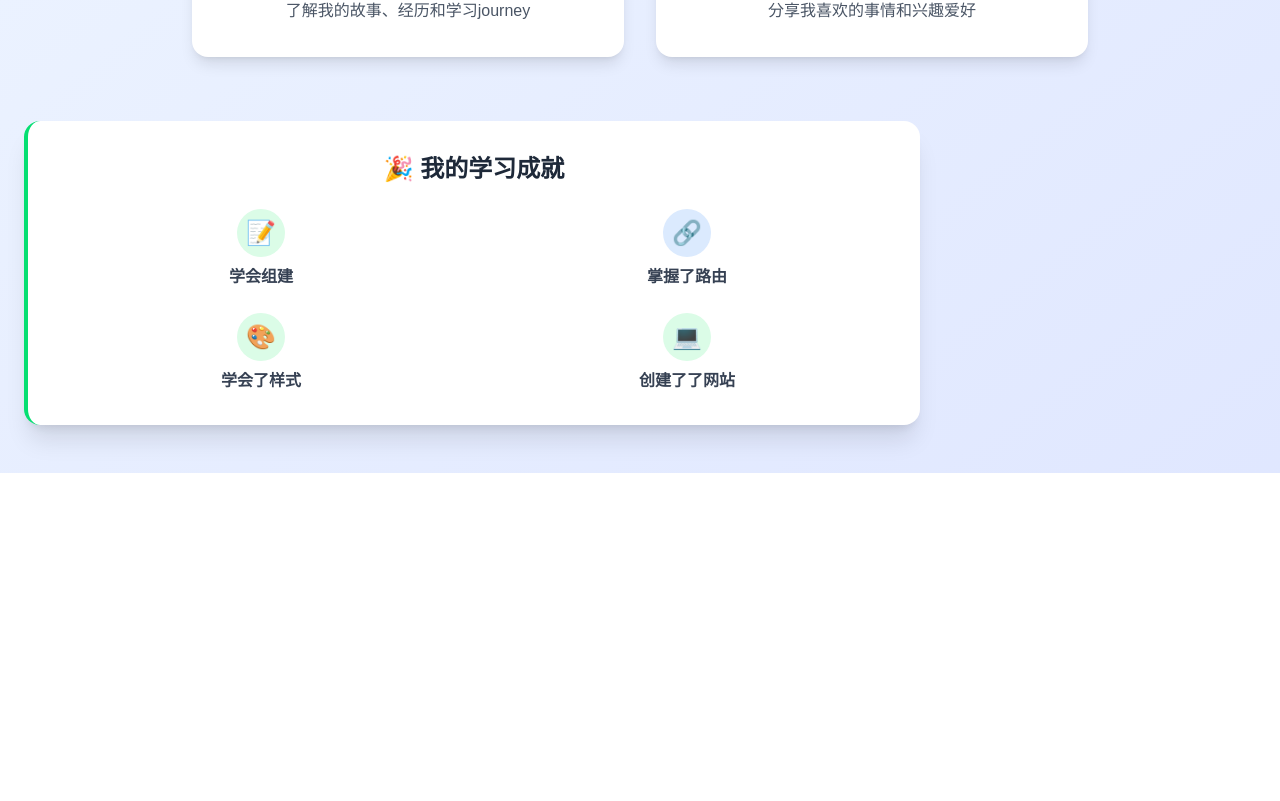
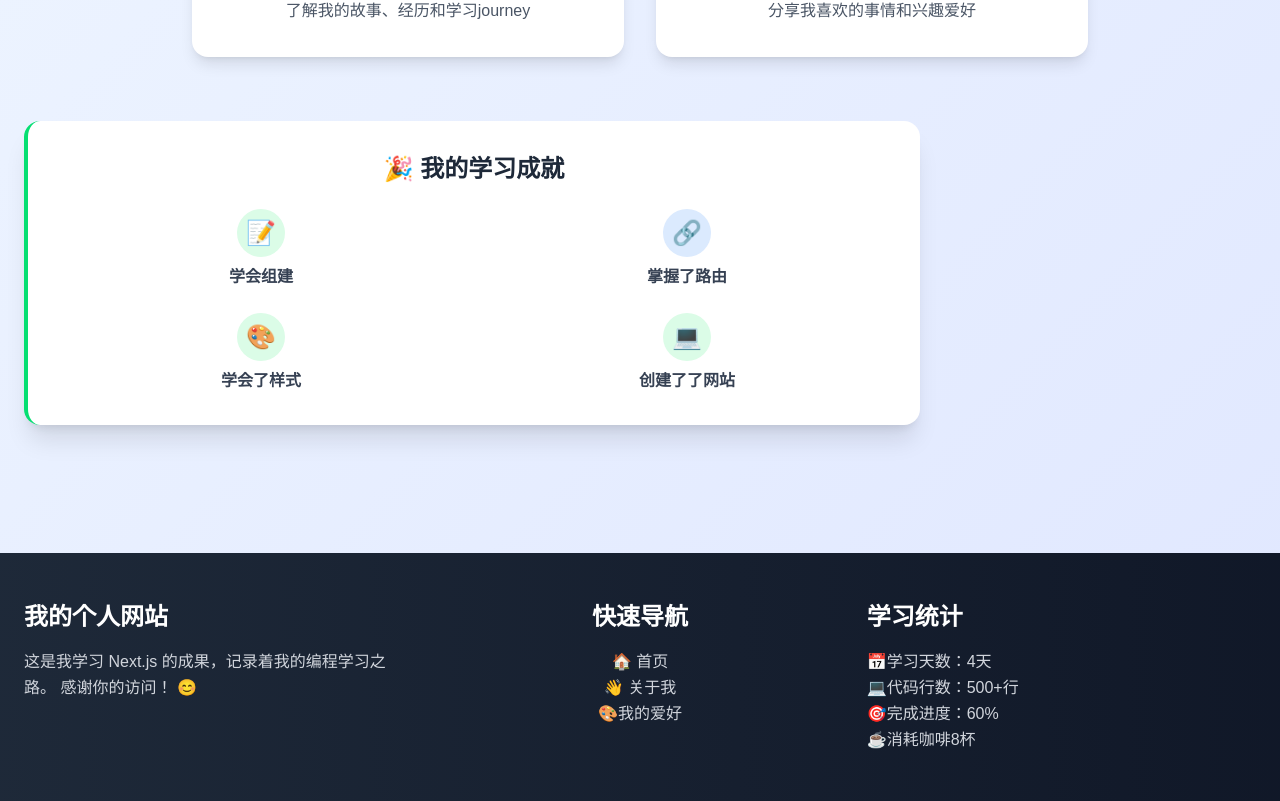
Before and after one commit to lengxl2025/my-first-nextjs, a Next.js app: page / in a window 1280 px wide. Shown: the part 532-1333 px from the top of the page. Before the commit the page ends 1005 px from the top, so only its background shows below. Built offline with nearby package versions, Linux system fonts and the light colour scheme.

Commit message:
修改了footer代码

```diff
--- a/app/components/Footer.tsx
+++ b/app/components/Footer.tsx
@@ -1,30 +1,31 @@
 export default function Footer() {
   return (
     <footer
-      style={{
-        backgroundColor: "#34495e",
-        color: "white",
-        padding: "30px",
-        textAlign: "center",
-        marginTop: "50px",
-      }}
+      className="bg-gradient-to-r from-gray-800 to-gray-900 text-white
+      mt-20"
     >
-      <div style={{ maxWidth: "600px", margin: "0 auto" }}>
-        <h3 style={{ margin: "0 0 15px 0" }}>感谢访问我的网站！</h3>
-        <p style={{ margin: "0 0 20px 0", fontSize: "14px", opacity: "0.8" }}>
-          这是我学习 Next.js 的成果，希望你喜欢 😊
-        </p>
-        <div
-          style={{
-            borderTop: "1px solid rgba(255,255,255,0.2)",
-            paddingTop: "20px",
-            fontSize: "12px",
-            opacity: "0.6",
-          }}
-        >
-          <p>
-            © {new Date().getFullYear()} 我的第一个网站 | 用 ❤️ 和 Next.js 制作
-          </p>
+      <div className="container mx-auto px-6 py-12">
+        <div className="grid md:grid-cols-3 gap-8">
+          <div className="text-center md:text-left">
+            <h3 className="text-2xl font-bold mb-4">我的个人网站</h3>
+            <p className="text-gray-300 leading-relaxed">
+              这是我学习 Next.js 的成果，记录着我的编程学习之路。 感谢你的访问！
+              😊
+            </p>
+          </div>
+          <div className="text-center">
+            <h3 className="text-2xl font-bold mb-4">快速导航</h3>
+            <p className="text-gray-300 leading-relaxed">🏠 首页</p>
+            <p className="text-gray-300 leading-relaxed">👋 关于我</p>
+            <p className="text-gray-300 leading-relaxed">🎨我的爱好</p>
+          </div>
+          <div className="text-center md:text-left">
+            <h3 className="text-2xl font-bold mb-4">学习统计</h3>
+            <p className="text-gray-300 leading-relaxed">📅学习天数：4天</p>
+            <p className="text-gray-300 leading-relaxed">💻代码行数：500+行</p>
+            <p className="text-gray-300 leading-relaxed">🎯完成进度：60%</p>
+            <p className="text-gray-300 leading-relaxed">☕️消耗咖啡8杯</p>
+          </div>
         </div>
       </div>
     </footer>
--- a/app/mypage1/page.tsx
+++ b/app/mypage1/page.tsx
@@ -1,6 +1,6 @@
 import Link from "next/link";
 import Header from "../components/Header";
-import Footer from "../components/Footer";
+import Footer from "../components/Food1";
 
 export default function Home() {
   return (
--- a/app/page.tsx
+++ b/app/page.tsx
@@ -1,5 +1,6 @@
 import Link from "next/link";
 import Header from "./components/Header";
+import Footer from "./components/Footer";
 
 export default function MyPage2() {
   return (
@@ -125,6 +126,7 @@ export default function MyPage2() {
           </div>
         </div>
       </main>
+      <Footer />
     </div>
   );
 }
```
